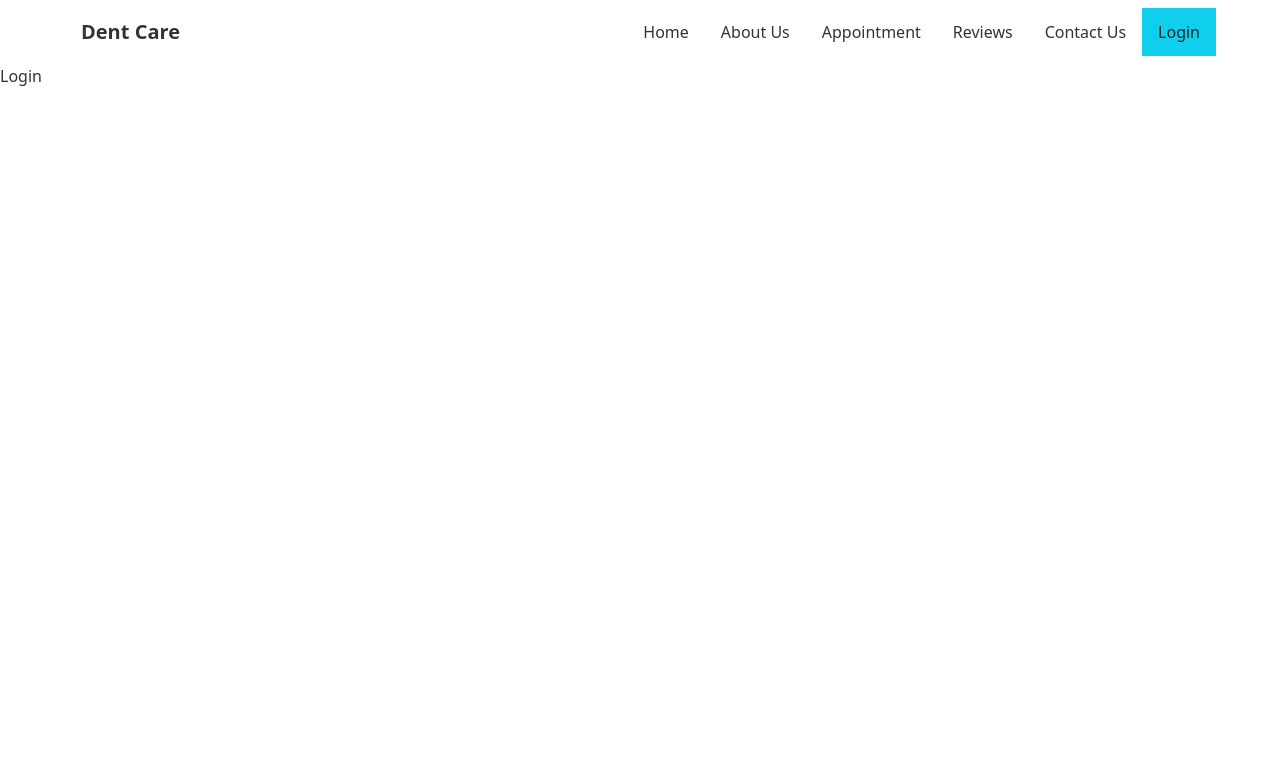
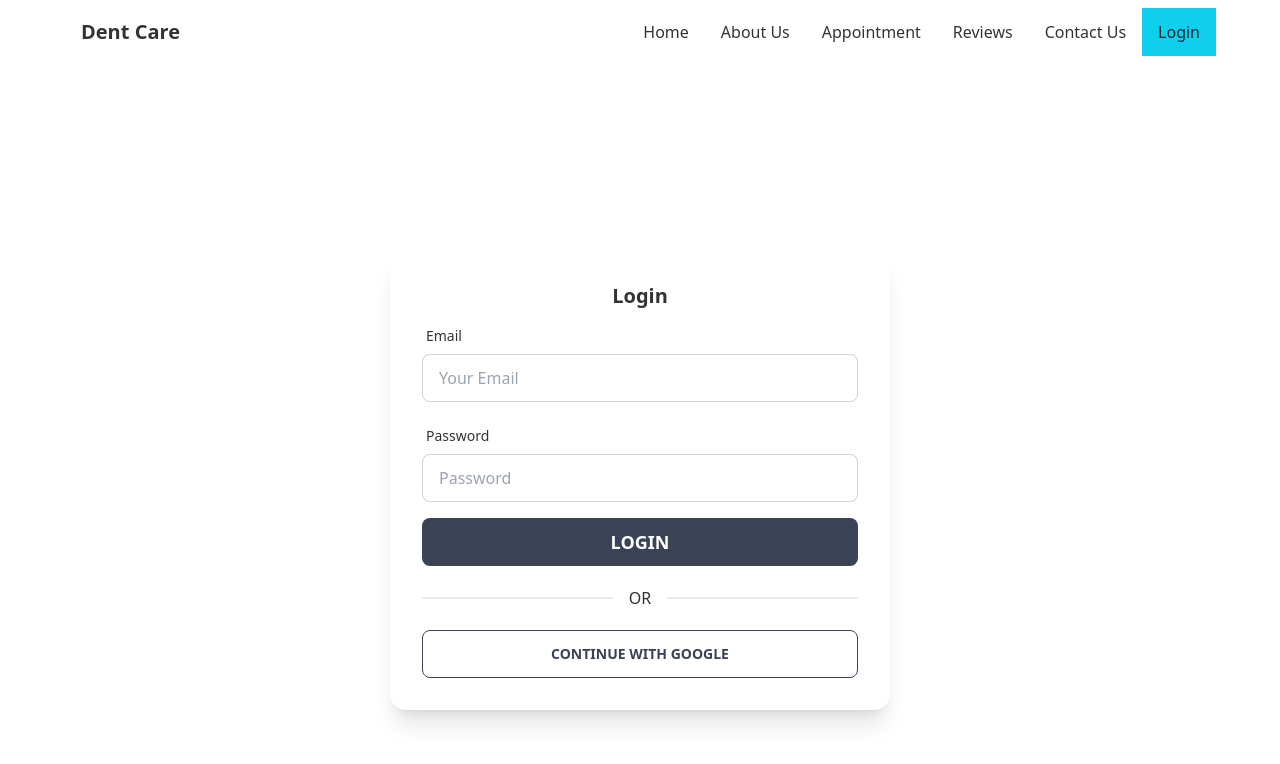
Before and after one commit to G-Mursalin/dent-care-client-site, a React (Create React App) app: page /login in a window 1280 px wide. Shown: the top 764 px of the page. Built offline with nearby package versions, Linux system fonts and the light colour scheme.

Commit message:
login form added with validation

```diff
--- a/package.json
+++ b/package.json
@@ -8,9 +8,12 @@
     "@testing-library/user-event": "^13.5.0",
     "daisyui": "^2.15.2",
     "date-fns": "^2.28.0",
+    "firebase": "^9.8.4",
     "react": "^18.1.0",
     "react-day-picker": "^8.0.7",
     "react-dom": "^18.1.0",
+    "react-firebase-hooks": "^5.0.3",
+    "react-hook-form": "^7.32.2",
     "react-router-dom": "^6.3.0",
     "react-scripts": "5.0.1",
     "web-vitals": "^2.1.4"
--- a/src/Pages/Appointments/AvailableAppointment.js
+++ b/src/Pages/Appointments/AvailableAppointment.js
@@ -5,6 +5,7 @@ import { format } from "date-fns";
 // Components
 import Service from "./Service";
 import BookingModal from "./BookingModal";
+
 const AvailableAppointment = ({ onSelectedDate }) => {
   const [services, setServices] = useState([]);
   const [treatment, setTreatment] = useState(null);
--- a/src/Pages/Login/Login.js
+++ b/src/Pages/Login/Login.js
@@ -1,7 +1,128 @@
+// React
 import React from "react";
+// React firebase hook
+import { useSignInWithGoogle } from "react-firebase-hooks/auth";
+import { useSignInWithEmailAndPassword } from "react-firebase-hooks/auth";
+import auth from "../../firebase.init";
+// React Form Hook
+import { useForm } from "react-hook-form";
+// Components
+import Loading from "../Shared/Loading";
+const Login = () => {
+  const [signInWithGoogle, gUser, gLoading, gError] = useSignInWithGoogle(auth);
+  const [signInWithEmailAndPassword, epUser, epLoading, epError] =
+    useSignInWithEmailAndPassword(auth);
+  const {
+    register,
+    formState: { errors },
+    handleSubmit,
+  } = useForm();
+  let showSignInError = "";
+  const onSubmit = (data) => {
+    signInWithEmailAndPassword(data.email, data.password);
+  };
+  if (gError || epError) {
+    showSignInError = (
+      <p className="text-red-500 mb-2 text-sm">
+        {gError?.message || epError?.message}
+      </p>
+    );
+  }
+  if (gLoading || epLoading) {
+    return <Loading />;
+  }
+  if (gUser || epUser) {
+    console.log(gUser || epUser);
+  }
 
-const Login = () => {
-  return <div>Login</div>;
+  return (
+    <div className="flex h-screen justify-center items-center mt-4 md:px-16 px-5">
+      <div className="card w-[500px] bg-base-100 shadow-xl">
+        <div className="card-body">
+          <h2 className="card-title mx-auto">Login</h2>
+          <form onSubmit={handleSubmit(onSubmit)}>
+            <div className="form-control w-full">
+              <label className="label">
+                <span className="label-text">Email</span>
+              </label>
+              <input
+                type="email"
+                placeholder="Your Email"
+                className="input input-bordered w-full"
+                {...register("email", {
+                  required: {
+                    value: true,
+                    message: "Email is required",
+                  },
+                  pattern: {
+                    value: /^\w+([\.-]?\w+)*@\w+([\.-]?\w+)*(\.\w{2,3})+$/,
+                    message: "Provide a valid email",
+                  },
+                })}
+              />
+              <label className="label">
+                {errors.email?.type === "required" && (
+                  <span className="label-text-alt text-red-500">
+                    {errors.email.message}
+                  </span>
+                )}
+                {errors.email?.type === "pattern" && (
+                  <span className="label-text-alt text-red-500">
+                    {errors.email.message}
+                  </span>
+                )}
+              </label>
+            </div>
+            <div className="form-control w-full">
+              <label className="label">
+                <span className="label-text">Password</span>
+              </label>
+              <input
+                type="password"
+                placeholder="Password"
+                className="input input-bordered w-full"
+                {...register("password", {
+                  required: {
+                    value: true,
+                    message: "Password is required",
+                  },
+                  minLength: {
+                    value: 6,
+                    message: "Password must be more than 6 character",
+                  },
+                })}
+              />
+              <label className="label">
+                {errors.password?.type === "required" && (
+                  <span className="label-text-alt text-red-500">
+                    {errors.password.message}
+                  </span>
+                )}
+                {errors.password?.type === "minLength" && (
+                  <span className="label-text-alt text-red-500">
+                    {errors.password.message}
+                  </span>
+                )}
+              </label>
+            </div>
+            {showSignInError}
+            <input
+              type="submit"
+              value="LOGIN"
+              className="btn text-white bg-accent border-0 py-2 px-6 w-full focus:outline-none cursor-pointer rounded-lg text-lg"
+            />
+          </form>
+          <div className="divider">OR</div>
+          <button
+            onClick={() => signInWithGoogle()}
+            className="btn btn-outline btn-accent uppercase"
+          >
+            Continue with google
+          </button>
+        </div>
+      </div>
+    </div>
+  );
 };
 
 export default Login;
--- /dev/null
+++ b/src/Pages/Shared/Loading.js
@@ -0,0 +1,11 @@
+import React from "react";
+
+const Loading = () => {
+  return (
+    <div className="flex h-screen items-center justify-center ">
+      <div className="w-16 h-16 border-b-2 border-primary rounded-full animate-spin"></div>
+    </div>
+  );
+};
+
+export default Loading;
--- /dev/null
+++ b/src/firebase.init.js
@@ -0,0 +1,21 @@
+// Import the functions you need from the SDKs you need
+import { initializeApp } from "firebase/app";
+import { getAuth } from "firebase/auth";
+// TODO: Add SDKs for Firebase products that you want to use
+// https://firebase.google.com/docs/web/setup#available-libraries
+
+// Your web app's Firebase configuration
+const firebaseConfig = {
+  apiKey: process.env.REACT_APP_apiKey,
+  authDomain: process.env.REACT_APP_authDomain,
+  projectId: process.env.REACT_APP_projectId,
+  storageBucket: process.env.REACT_APP_storageBucket,
+  messagingSenderId: process.env.REACT_APP_messagingSenderId,
+  appId: process.env.REACT_APP_appId,
+};
+
+// Initialize Firebase
+const app = initializeApp(firebaseConfig);
+const auth = getAuth(app);
+
+export default auth;
```
Also changed, not shown: 1 other file (tests, documents, lock files or other folders).
